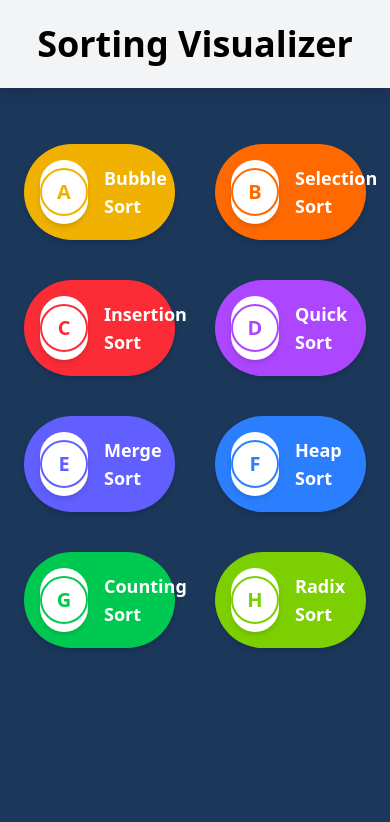
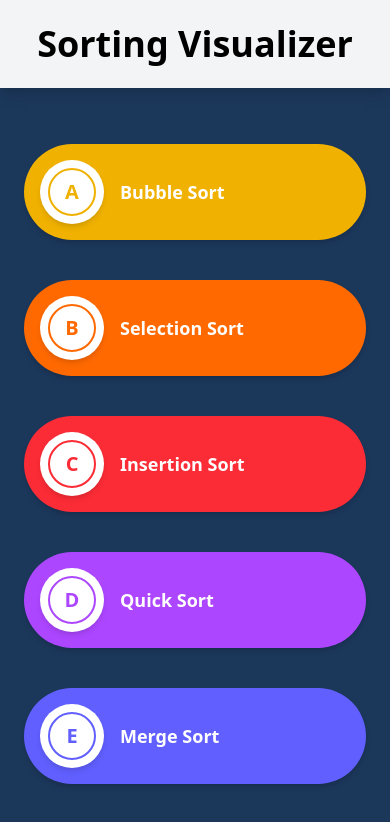
Before and after one commit to Parihar-Dev/Sorting-Visualizer, a React (Vite) app: page / in a window 390 px wide. Shown: the top 822 px of the page. Built offline with nearby package versions, Linux system fonts and the light colour scheme.

Commit message:
Adjusted UI for smaller screen

```diff
--- a/src/components/Home.jsx
+++ b/src/components/Home.jsx
@@ -21,7 +21,7 @@ function Home() {
         </header>
 
         <div className="flex flex-col items-center justify-center flex-grow">
-          <div className="mt-8 w-full max-w-5xl grid grid-cols-2 gap-10 p-6 items-center">
+          <div className="mt-8 w-full max-w-5xl grid grid-cols-1 sm:grid-cols-2 gap-10 p-6 items-center">
             {algorithms.map((algo, index) => (
               <Link
                 key={index}
```
